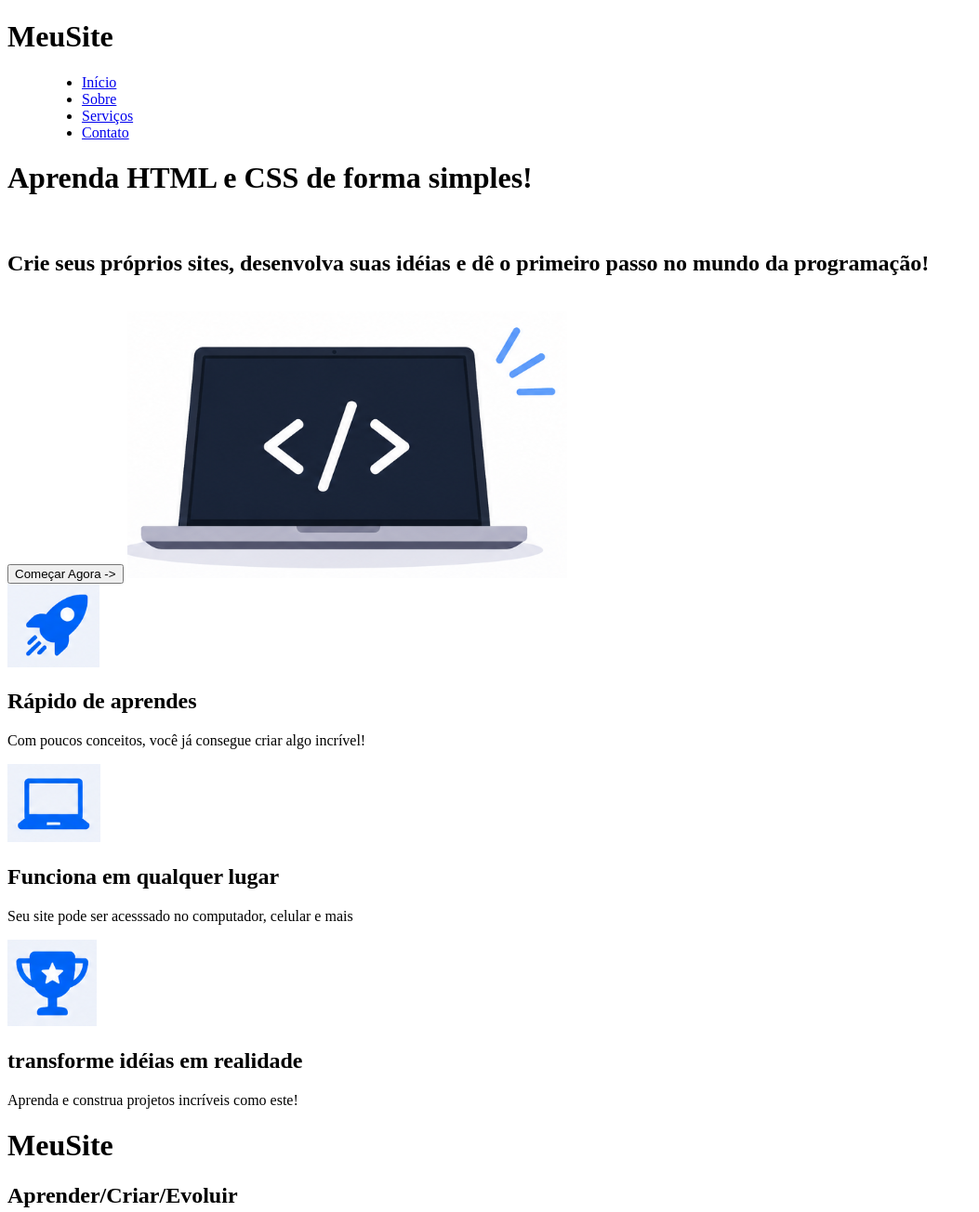
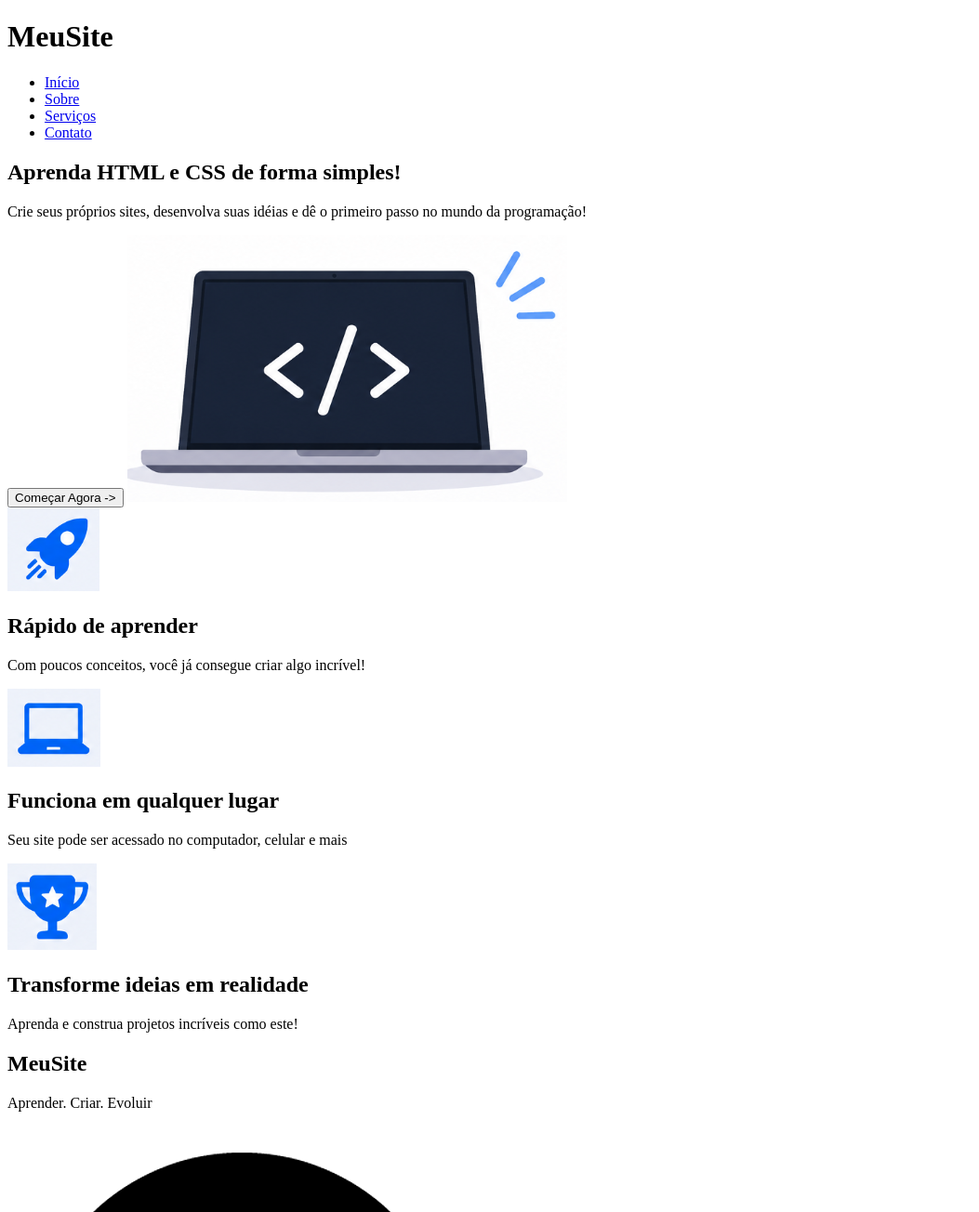
Before and after one commit to Havyner/Projeto-MeuSite, a plain HTML site: page index.html in a window 1280 px wide. Shown: the top 1304 px of the page at 93% size, without its empty margins (0-1053 px from the left). Drawn offline with Linux system fonts and the light colour scheme.

Commit message:
identando html

```diff
--- a/css/style.css
+++ b/css/style.css
@@ -0,0 +1,3 @@
+*{
+    font-family: 'Poppins', sans-serif;
+}
--- a/index.html
+++ b/index.html
@@ -7,49 +7,90 @@
 </head>
 <body>
     <header class="header">
+
         <h1>MeuSite</h1>
-        <menu class="menu">
+
+        <nav class="menu">
             <ul>
                 <li><a href="#">Início</a></li>
                 <li><a href="#">Sobre</a></li>
                 <li><a href="#">Serviços</a></li>
                 <li><a href="#">Contato</a></li>
             </ul>
+        </nav>
+
     </header>
-    <hero class="hero">
-        <h1>Aprenda HTML e CSS de forma simples!</h1><br>
-        <h2>Crie seus próprios sites, desenvolva suas idéias e dê o primeiro passo no mundo da programação!</h2><br>
+
+    <main>
+
+        <section class="hero">
+
+            <h2>Aprenda HTML e CSS de forma simples!</h2>
+
+            <p>
+                Crie seus próprios sites, desenvolva suas idéias e dê o primeiro passo no mundo da programação!
+            </p>
+
             <button>Começar Agora -></button>
+
             <img src="./asset/notebook.png" alt="Imagem de notebook">
-    </hero>
-    <div class="beneficios">
+
+        </section>
+
+        <section class="beneficios">
+
             <div class="div1">
                 <img src="./asset/foguete.png" alt="Imagem de um foguete">
-            <h2>Rápido de aprendes</h2>
-            <p>Com poucos conceitos, você já consegue criar algo incrível!</p>
+
+                <h2>Rápido de aprender</h2>
+
+                <p>
+                    Com poucos conceitos, você já consegue criar algo incrível!
+                </p>
             </div>
+
             <div class="div2">
                 <img src="./asset/notebook2.png" alt="Imagem de um notebook">
+
                 <h2>Funciona em qualquer lugar</h2>
-            <p>Seu site pode ser acesssado no computador, celular e mais</p>
-        </div>
-        <div class="div3">
-            <img src="./asset/trofeu.png" alt="Imagem de um trofeu">
-            <h2>transforme idéias em realidade</h2>
-            <p>Aprenda e construa projetos incríveis como este!</p>
-        </div>
+
+                <p>
+                    Seu site pode ser acessado no computador, celular e mais
+                </p>
             </div>
 
+            <div class="div3">
+                <img src="./asset/trofeu.png" alt="Imagem de um troféu">
+
+                <h2>Transforme ideias em realidade</h2>
+
+                <p>
+                    Aprenda e construa projetos incríveis como este!
+                </p>
+            </div>
+
+        </section>
+
+    </main>
+
     <footer class="footer">
+
         <div class="footer-links">
-            <h1>MeuSite</h1>
-            <h2>Aprender/Criar/Evoluir</h2>
+
+            <h2>MeuSite</h2>
+            <p>Aprender. Criar. Evoluir</p>
+
             <img src="./asset/github-icon.png" alt="Imagem do github">
             <img src="./asset/linkdinbranco.png" alt="Imagem do linkedin">
+
         </div>
+
         <div class="footer-final">
-            <p>© 2024 MeuSite. Todos os direitos reservados.</p>
+            <p>
+                © 2024 MeuSite. Todos os direitos reservados.
+            </p>
         </div>
     </footer>
+
 </body>
 </html>
```
Also changed, not shown: 1 other file. Lines whose indentation alone changed are shown as unchanged.
